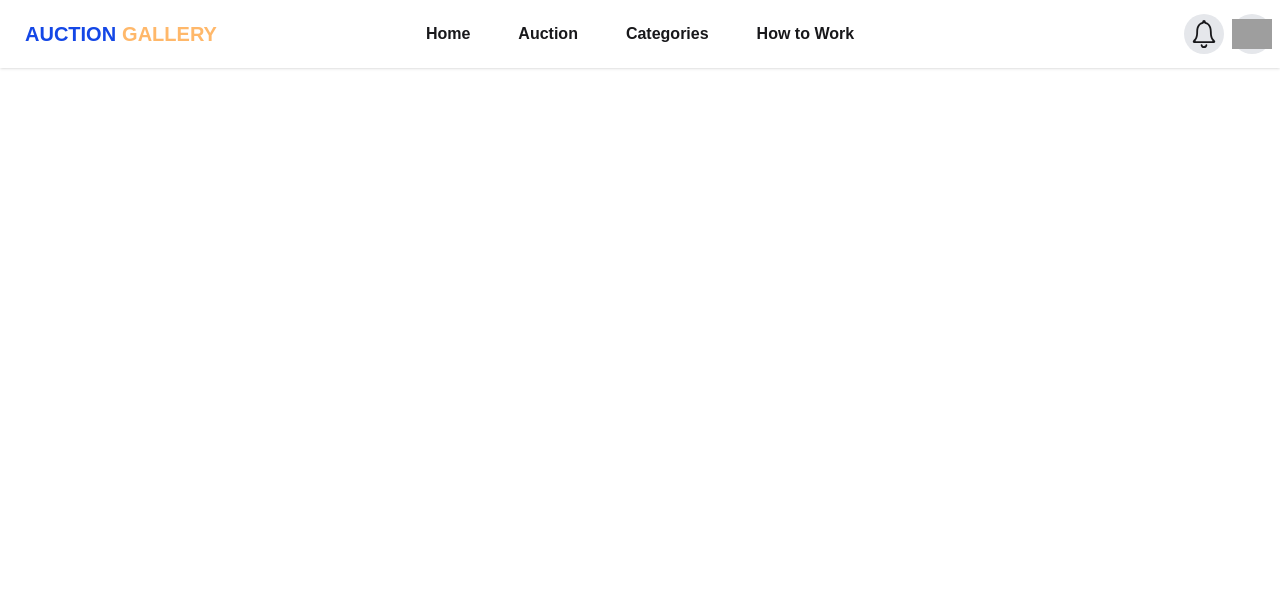
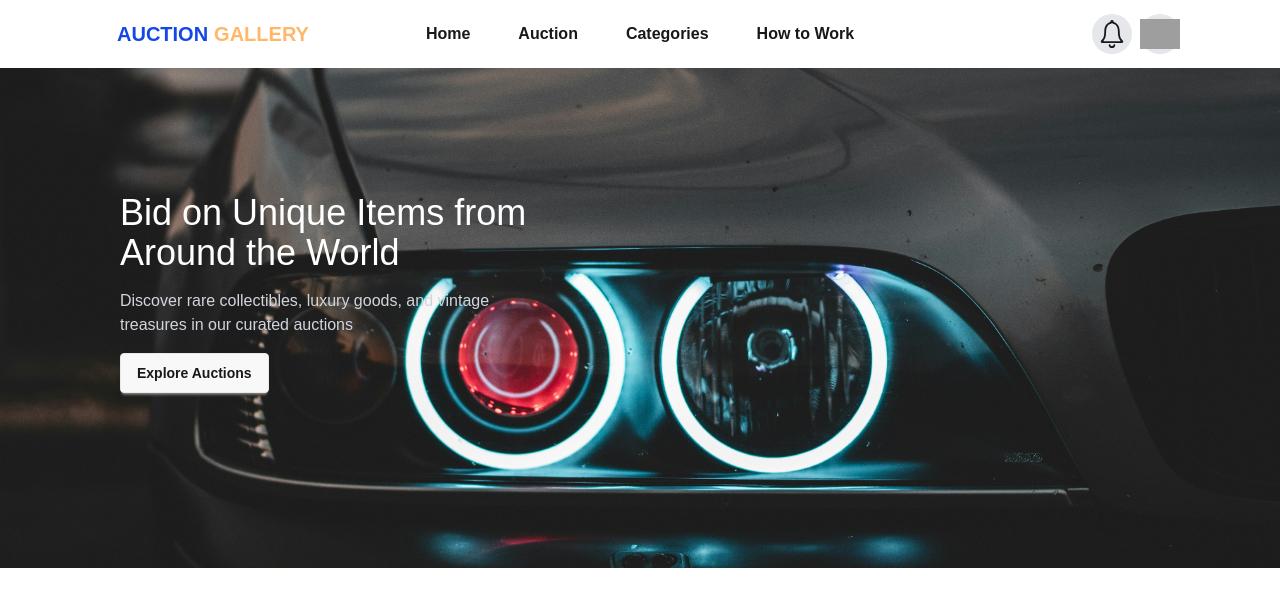
Before and after one commit to fairooz-nawal/Auction-Library, a React (Vite) app: page / in a window 1280 px wide. Shown: the top 606 px of the page. Built offline with nearby package versions, Linux system fonts and the light colour scheme; grey boxes are pictures that could not be loaded.

Commit message:
Updating the Banner section and Adding the navbar section

```diff
--- a/src/App.jsx
+++ b/src/App.jsx
@@ -1,13 +1,15 @@
 import { useState } from 'react'
 import './App.css'
 import Navbar from './components/navbar/Navbar'
+import Banner from './components/banner/Banner'
 function App() {
 
 
   return (
     <>
-    <div className="sora-regular max-w-md md:max-w-7xl lg:max-w-7xl mx-auto ">
+    <div className="sora-regular max-w-full ">
     <Navbar></Navbar>
+    <Banner></Banner>
     </div>
     </>
   )
--- /dev/null
+++ b/src/components/banner/Banner.jsx
@@ -0,0 +1,17 @@
+import React from 'react';
+import bg from "../../../assets/Banner-min.jpg"
+const Banner = () => {
+    return (
+        <div className='h-[500px] relative'>
+            <img className='w-full h-full object-cover' src={bg} alt="" />
+
+            <div className="absolute top-1/4 left-[120px] w-1/3 text-white space-y-4">
+                <h1 className='text-4xl'>Bid on Unique Items from Around the World</h1>
+                <p className='text-gray-300'>Discover rare collectibles, luxury goods, and vintage <br /> treasures in our curated auctions</p>
+                <button className="btn">Explore Auctions</button>
+            </div>
+        </div>
+    );
+};
+
+export default Banner;
--- a/src/components/navbar/Navbar.jsx
+++ b/src/components/navbar/Navbar.jsx
@@ -9,7 +9,7 @@ const Navbar = () => {
     </>
     return (
         <div>
-            <div className="navbar bg-base-100 shadow-sm">
+            <div className="navbar bg-base-100 shadow-sm px-[100px]">
                 <div className="navbar-start">
                     <div className="dropdown">
                         <div tabIndex={0} role="button" className="btn btn-ghost lg:hidden">
```
